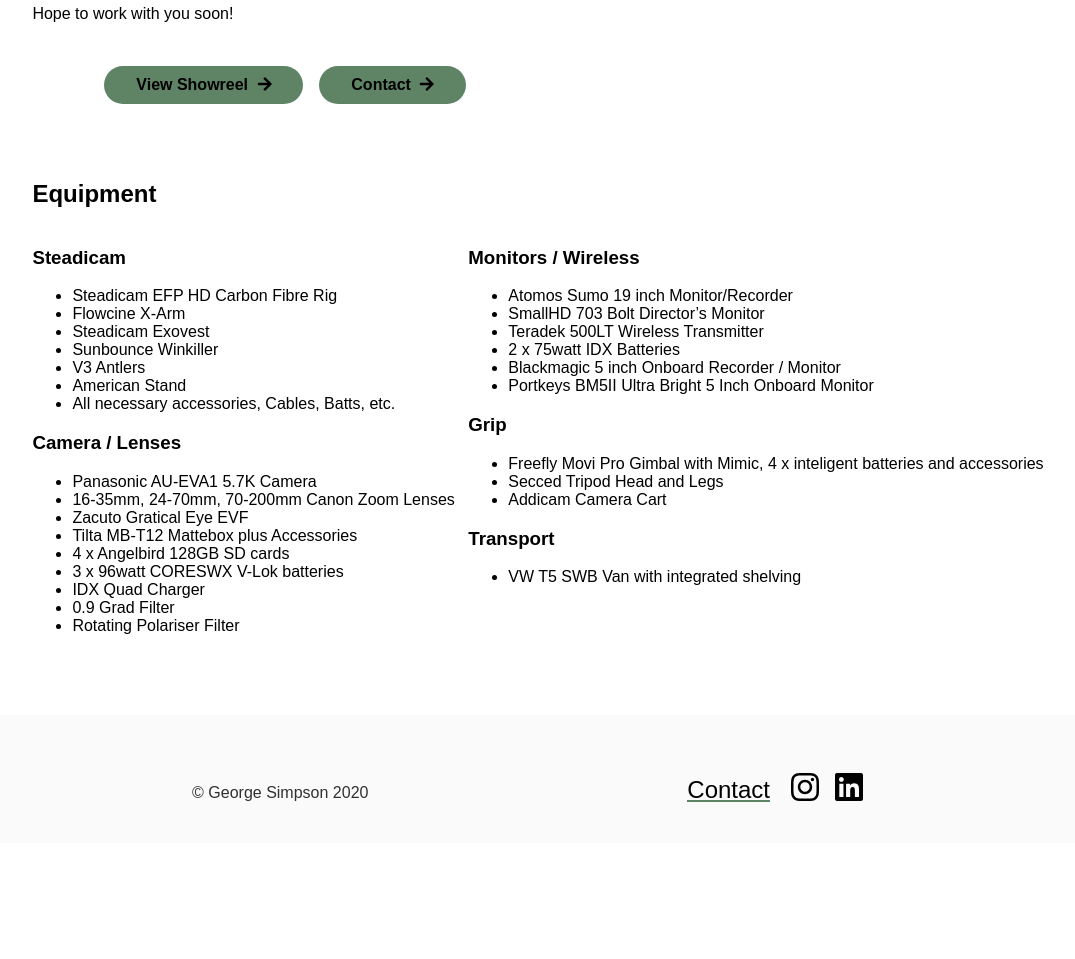
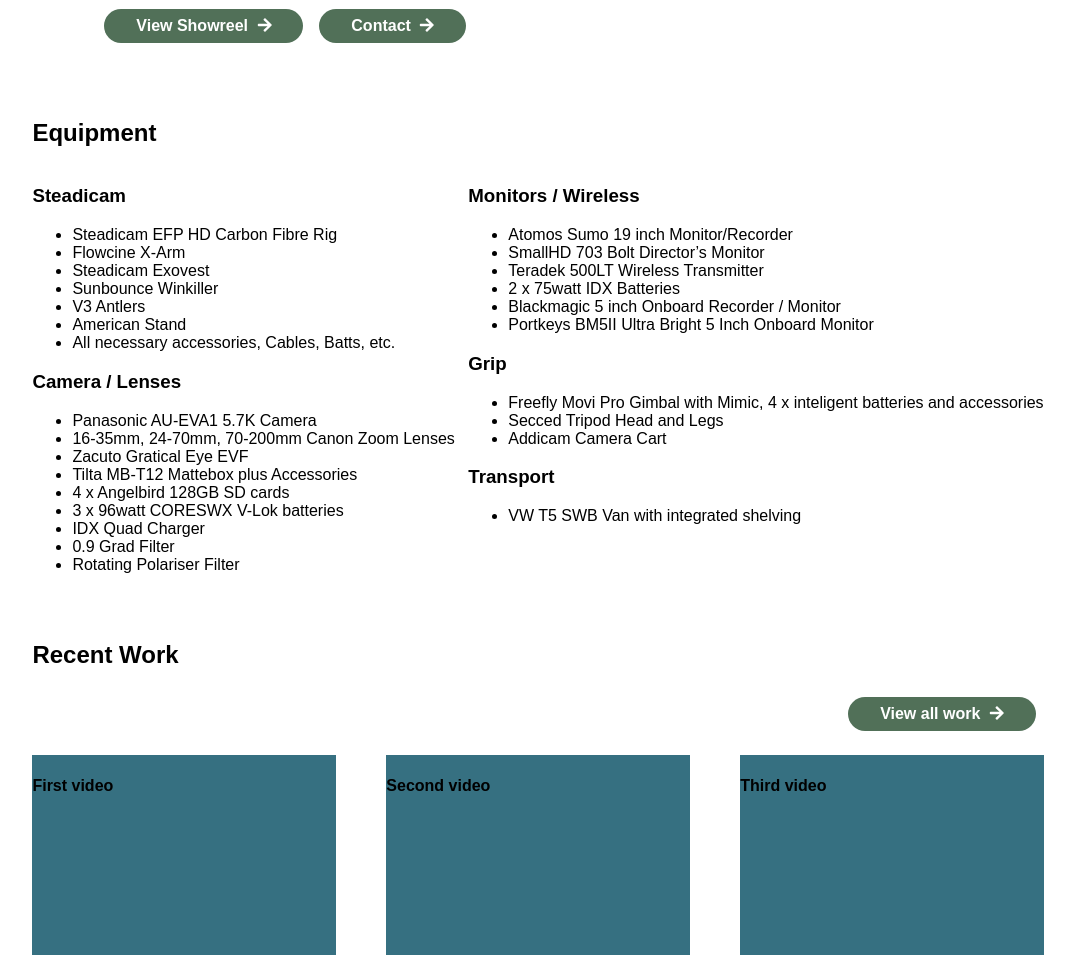
Before and after one commit to KajsaEklof/georgesimpson, a Gatsby site: page / in a window 1280 px wide. Shown: the part 736-1695 px from the top of the page, without its empty margins (102-1177 px from the left). Before the commit the page ends 1587 px from the top, so only its background shows below. Built offline with nearby package versions, Linux system fonts and the light colour scheme; Gatsby itself is replaced by a stand-in of ours.

Commit message:
Added Section and button animation

```diff
--- a/src/Components/About.js
+++ b/src/Components/About.js
@@ -2,20 +2,11 @@
 import Styled from "styled-components"
 import { device } from "./ComponentStyles/Device"
 import George from "../Images/GeorgeSimpson_square.jpg"
-import aboutStyles from "./about.module.css";
-import SecondaryButton from "./SecondaryButton";
+import aboutStyles from "./about.module.css"
+import SecondaryButton from "./SecondaryButton"
+import Section from "./Section"
 
 const About = () => {
-  const Container = Styled.div`
-    line-height: 1.4;
-    margin: 0 auto;
-
-
-    @media ${device.desktop} {
-        width: 100%;
-      }
-    `
-
   const ContentContainer = Styled.div`
       display: flex;
       flex-direction: column-reverse;
@@ -27,8 +18,7 @@
     `
 
   return (
-    <Container>
-      <h2 className={aboutStyles.heading}>About me</h2>
+    <Section title="About me">
       <ContentContainer>
         <div className={aboutStyles.blurb}>
           <p>Hello!</p>
@@ -58,23 +48,17 @@
             whether that is in a team or working solely. You can guarantee my
             hard working and adaptable nature will be present throughout
             production.
-            </p>
-            <p>
-            Hope to work with you soon!
           </p>
+          <p>Hope to work with you soon!</p>
 
           <div className={aboutStyles.bgroup}>
-          <SecondaryButton text={"View Showreel"} link={"/work/"} />
-          <SecondaryButton text={"Contact"} link={"/contact/"} />
+            <SecondaryButton text={"View Showreel"} link={"/work/"} />
+            <SecondaryButton text={"Contact"} link={"/contact/"} />
           </div>
-
         </div>
-        <img src={George} width="200px" className={aboutStyles.image}/>
+        <img src={George} width="200px" className={aboutStyles.image} />
       </ContentContainer>
-
-
-
-    </Container>
+    </Section>
   )
 }
 
--- a/src/Components/Kitlist.js
+++ b/src/Components/Kitlist.js
@@ -1,27 +1,21 @@
 import React from "react"
 import { device } from "./ComponentStyles/Device"
 import styled from "styled-components"
+import Section from "./Section"
 
 const KitList = () => {
-  const Container = styled.div`
-    margin: 0 auto;
-    width: 100%;
-    padding-top: 2em;
-  `
-
   const ListContainer = styled.div`
     display: flex;
     flex-direction: column;
     justify-content: space-between;
 
     @media ${device.desktop} {
-        flex-direction: row;
+      flex-direction: row;
     }
   `
 
   return (
-    <Container>
-      <h2>Equipment</h2>
+    <Section title="Equipment">
       <ListContainer>
         <div>
           <h3>Steadicam</h3>
@@ -73,7 +67,7 @@
           </ul>
         </div>
       </ListContainer>
-    </Container>
+    </Section>
   )
 }
 
--- a/src/Components/PrimaryButton.js
+++ b/src/Components/PrimaryButton.js
@@ -5,13 +5,14 @@
 import { device } from "./ComponentStyles/Device"
 import { faArrowRight } from "@fortawesome/free-solid-svg-icons"
 import { FontAwesomeIcon } from "@fortawesome/react-fontawesome"
+import LayoutStyles from "./layout.module.css"
 
 const PrimaryButton = props => {
   const LinkButton = styled(GatsbyLink)`
     font-family: "Futura PT", sans-serif;
     font-size: 0.9em;
     font-weight: bold;
-    color: black;
+    color: #000000;
     background-color: hsla(0, 0%, 100%, 0.7);
     margin: 0.5em;
     cursor: pointer;
@@ -25,6 +26,7 @@
     &:hover {
       background-color: var(--green);
       transition: 0.3s ease-in-out;
+      color: #ffffff;
     }
     &:active {
       box-shadow: none;
@@ -42,7 +44,7 @@
   }
 
   return (
-      <LinkButton to={props.link} role="button">
+      <LinkButton to={props.link} role="button" className={LayoutStyles.sink}>
         {props.text} <FontAwesomeIcon icon={faArrowRight} style={iconStyle} />
       </LinkButton>
   )
--- /dev/null
+++ b/src/Components/RecentWork.js
@@ -0,0 +1,47 @@
+import React from "react"
+import { device } from "./ComponentStyles/Device"
+import styled from "styled-components"
+import Section from "./Section"
+import SecondaryButton from "./SecondaryButton"
+
+const RecentWork = () => {
+  const Video = styled.div`
+    width: 30%;
+    height: 200px;
+    background: var(--blue);
+  `
+
+  const Container = styled.div`
+    display: flex;
+    flex-direction: row;
+    justify-content: space-between;
+  `
+
+  const ButtonContainer = styled.div`
+    display: flex;
+    justify-content: flex-end;
+    padding-bottom:1em ;
+  `
+
+  return (
+    <Section title="Recent Work">
+      <ButtonContainer>
+        <SecondaryButton link="/work/" text="View all work" />
+      </ButtonContainer>
+
+      <Container>
+        <Video>
+          <h4>First video</h4>
+        </Video>
+        <Video>
+          <h4>Second video</h4>
+        </Video>
+        <Video>
+          <h4>Third video</h4>
+        </Video>
+      </Container>
+    </Section>
+  )
+}
+
+export default RecentWork
--- a/src/Components/SecondaryButton.js
+++ b/src/Components/SecondaryButton.js
@@ -5,13 +5,14 @@
 import { device } from "./ComponentStyles/Device"
 import { faArrowRight } from "@fortawesome/free-solid-svg-icons"
 import { FontAwesomeIcon } from "@fortawesome/react-fontawesome"
+import LayoutStyles from "./layout.module.css"
 
 const SecondaryButton = props => {
   const LinkButton = styled(GatsbyLink)`
     font-family: "Futura PT", sans-serif;
     font-size: 0.9em;
     font-weight: bold;
-    color: black;
+    color: #ffffff;
     background-color: var(--green);
     margin: 0.5em;
     cursor: pointer;
@@ -23,12 +24,11 @@
     width: fit-content;
 
     &:hover {
-      background-color: var(--green);
+      background-color: #367081;
       transition: 0.3s ease-in-out;
+      color: var(--sand);
     }
-    &:active {
-      box-shadow: none;
-    }
+
 
     @media ${device.desktop} {
       font-size: 1em;
@@ -41,7 +41,7 @@
   }
 
   return (
-    <LinkButton to={props.link} role="button">
+    <LinkButton to={props.link} role="button" className={LayoutStyles.sink}>
       {props.text} <FontAwesomeIcon icon={faArrowRight} style={iconStyle} />
     </LinkButton>
   )
--- /dev/null
+++ b/src/Components/Section.js
@@ -0,0 +1,19 @@
+import React from "react"
+import { device } from "./ComponentStyles/Device"
+import styled from "styled-components"
+
+const Section = props => {
+  const Container = styled.section`
+    margin: 0 auto;
+    width: 100%;
+    padding-top: 2em;
+  `
+  return (
+    <Container>
+      <h2>{props.title}</h2>
+      {props.children}
+    </Container>
+  )
+}
+
+export default Section
--- a/src/Components/footer.module.css
+++ b/src/Components/footer.module.css
@@ -1,6 +1,6 @@
 
 .footer {
-    background-color: #fafafa;
+    background-color: var(--sand);
     margin-top: 2em;
     font-size: 1em;
     padding: 0.5em 0.2em 0.5em 0.2em;
--- a/src/Components/layout.module.css
+++ b/src/Components/layout.module.css
@@ -1,8 +1,9 @@
 :root {
   --orange: #e54c14;
-  --green: #5f8465;
+  --green: #517058;
+  --blue: #367081;
+  --sand: #f4eee1;
 }
-
 
 body {
   background-color: #ffffff;
@@ -26,8 +27,24 @@
   max-width: 80%;
 }
 
-h1, h2, h3, h4 {
-  font-family: 'Futura PT', sans-serif;
+h1,
+h2,
+h3,
+h4 {
+  font-family: "Futura PT", sans-serif;
+}
+
+/* Sink */
+.sink {
+  display: inline-block;
+  transition-duration: 0.3s;
+  transition-property: transform;
+  -webkit-tap-highlight-color: transparent;
+  transform: translateZ(0);
+  box-shadow: 0 0 1px transparent;
+}
+.sink:hover {
+  transform: translateY(5px);
 }
 
 @media only screen and (min-width: 1000px) {
--- a/src/Components/navigation.module.css
+++ b/src/Components/navigation.module.css
@@ -28,10 +28,14 @@
   color: var(--green);
   transition: color 0.4s ease;
   -webkit-transition: color 0.4s ease;
+  font-weight: 500;
+
 }
 
 .active {
   color: var(--green);
+  font-weight: 500;
+
 }
 .active:after {
     content: "";
--- a/src/pages/index.js
+++ b/src/pages/index.js
@@ -11,7 +11,9 @@
 import Burger from "../Components/Burger"
 import Footer from "../Components/Footer"
 import layoutStyles from "../Components/layout.module.css"
-import KitList from "../Components/Kitlist";
+import KitList from "../Components/Kitlist"
+import RecentWork from "../Components/RecentWork"
+
 
 library.add(fab, faCheckSquare, faCoffee)
 
@@ -29,7 +31,8 @@
       <div className={layoutStyles.content}>
         <About />
         <KitList />
-        </div>
+        <RecentWork />
+      </div>
 
       <Footer />
     </div>
```
